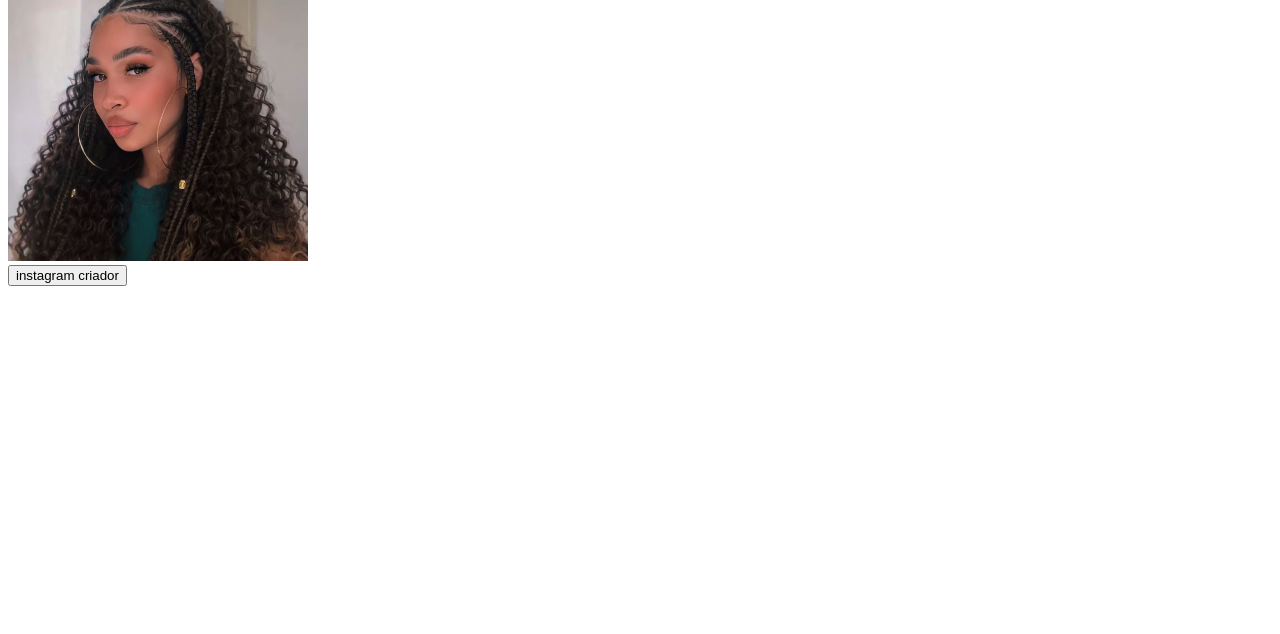
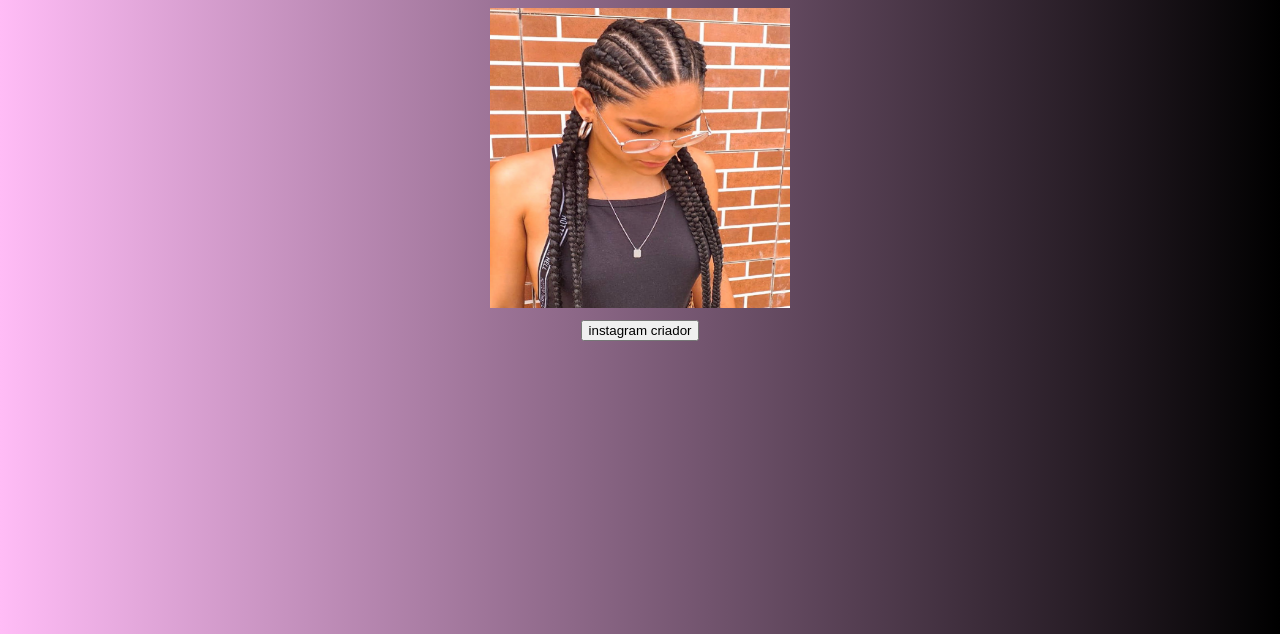
Before and after one commit to BOBCACHORAO/ba-3-ano., a plain HTML site: page index.html in a window 1280 px wide. Shown: the part 166-800 px from the top of the page. Drawn offline with Linux system fonts and the light colour scheme.

Commit message:
Add files via upload

```diff
--- a/index.html
+++ b/index.html
@@ -2,14 +2,14 @@
 <html>
     <head>
     <title>trança</title>
-    <meta charset="utf-8">
-    <meta name="viewport"content="width-device width initial scale=1.0">
-    <link rel="stylesheet"h ref="styles.css">
+    <meta charset="UTF-8">
+    <meta name="viewport"content="width-device width, initial-scale=1.0">
+    <link rel="stylesheet"href="styles.css">
 </head>
 <body>
     <h1> tranças </h1>
     <h2> cu da kauany </h2>
-    <img src="barbara.jpg", width="300px" height="300px">
+    <img src="nago-trancas-819x1024 (1).png", width="300px" height="300px">
     <footer>
         <div>
             <a href="https://www.instagram.com/ba__carol5"><button>instagram criador</button></a>
--- a/styles.css
+++ b/styles.css
@@ -1,6 +1,16 @@
+header{
+    background-color: black;
+    text-align: center;
+    padding: 15px;
+    border-radius: 15px;
+}
 body{
-    color:black;
-    background-color: rgb(238, 169, 245);
-    font-size:20px;
-    font-family: sans-serif;
+    text-align: center;
+    color: rgb(195, 137, 250);
+    background-image: linear-gradient(to right,rgb(255, 188, 246),black);
+    font-family: Georgia, 'Times New Roman', Times, serif;
+    font-size: 20px;
 }
+footer{
+    text-align: center;
+}
```
Also changed, not shown: nago-trancas-819x1024 (1).png (added), 1 other file.
